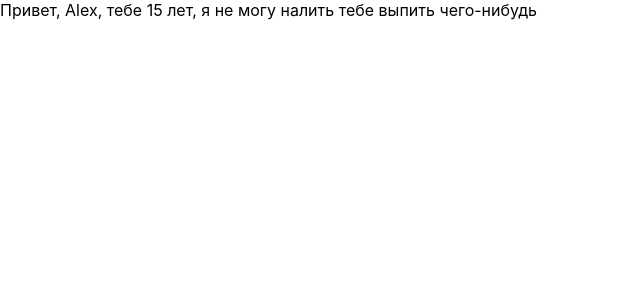
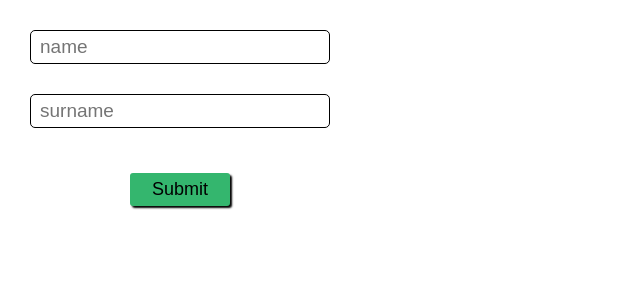
Before and after one commit to alexrazumniy/ReactCourse, a React (Create React App) app in the folder hw2/: page / in a window 1280 px wide. Shown: the top 300 px of the page, without its empty margins (0-640 px from the left). Built offline with nearby package versions, Linux system fonts and the light colour scheme.

Commit message:
task 2 performed fully

```diff
--- a/hw2/src/App.css
+++ b/hw2/src/App.css
@@ -1,38 +1,42 @@
-.App {
-  text-align: center;
+.form {
+  position: relative;
+  display: flex;
+  flex-direction: column;
+  width: 300px;
+  margin: 30px;
 }
 
-.App-logo {
-  height: 40vmin;
-  pointer-events: none;
+.input {
+  font-size: 19px;
+  padding: 5px 9px;
+  margin-bottom: 30px;
+  border: 1px solid;
+  border-radius: 5px;
 }
 
-@media (prefers-reduced-motion: no-preference) {
-  .App-logo {
-    animation: App-logo-spin infinite 20s linear;
-  }
+.button {
+  align-self: center;
+  width: 100px;
+  margin-top: 15px;
+  padding: 6px 16px;
+  font-size: 18px;
+  border: none;
+  border-radius: 3px;
+  background-color: rgb(52, 182, 110);
+  box-shadow: 2px 2px 2px;
+  cursor: pointer;
 }
 
-.App-header {
-  background-color: #282c34;
-  min-height: 100vh;
-  display: flex;
-  flex-direction: column;
-  align-items: center;
-  justify-content: center;
-  font-size: calc(10px + 2vmin);
-  color: white;
+.button:hover {
+  box-shadow: none;
+  transform: translate(2px, 2px);
+  cursor: pointer;
 }
 
-.App-link {
-  color: #61dafb;
+.error_text {
+  position: absolute;
+  font-size: 16px;
+  top: 120px;
+  left: 35px;
+  color: #f00;
 }
-
-@keyframes App-logo-spin {
-  from {
-    transform: rotate(0deg);
-  }
-  to {
-    transform: rotate(360deg);
-  }
-}
--- a/hw2/src/App.js
+++ b/hw2/src/App.js
@@ -1,9 +1,11 @@
 import React from "react";
 import "./App.css";
 
-//====Задача #1 - Работа с функциональными компонентами====//
+//===========================================================//
+//==== Задача #1 - Работа с функциональными компонентами ====//
+//===========================================================//
 
-//===== Task 1.1 =====
+//===== Task 1.1 =====//
 
 // export default class User extends React.Component {
 //   state = {
@@ -21,8 +23,9 @@ import "./App.css";
 //   }
 // }
 
-//===== Task 1.2 =====
-// ===> a)
+//===== Task 1.2 =====//
+
+// ===> a) <===//
 
 // const UserCard = (props) => {
 //   return (
@@ -35,7 +38,7 @@ import "./App.css";
 //   );
 // };
 
-// ===> b)
+// ===> b) <===//
 
 // const UserCard = ({name, surname, age}) => {
 //   return (
@@ -48,7 +51,7 @@ import "./App.css";
 //   );
 // };
 
-// ===> c)
+// ===> c) <===//
 
 // export default class User extends React.Component {
 //   state = {
@@ -77,110 +80,186 @@ import "./App.css";
 //   );
 // };
 
-//===== Task 1.3 =====
-// ===> a)
+//==== Task 1.3 =====//
 
-export default class User extends React.Component {
-  state = {
-    name: "Alex",
-    surname: "Ivanov",
-    age: 15,
-  };
+// ===> a) <===//
 
-  render() {
-    return (
-      <div>
-        <UserCardText {...this.state} />
-      </div>
-    );
-  }
-}
+// export default class User extends React.Component {
+//   state = {
+//     name: "Alex",
+//     surname: "Ivanov",
+//     age: 15,
+//   };
 
-// ===> b)
+//   render() {
+//     return (
+//       <div>
+//         <UserCardText {...this.state} />
+//       </div>
+//     );
+//   }
+// }
+
+// ===> b) <===//
 
 // const UserCardText = (props) => {
 //   return <div>My info: {Object.values(props).join(" - ")}</div>;
 // };
 
-// ===> c)
+// ===> c) <===//
 
-const UserCardText = (props) => {
-  let isAgeIn;
+// const UserCardText = (props) => {
+//   let isAgeIn;
 
-  if (props.age < 18) {
-    isAgeIn = "не"
-  } else isAgeIn = ""
+//   if (props.age < 18) {
+//     isAgeIn = "не"
+//   } else isAgeIn = ""
 
-  return <div>Привет, {props.name}, тебе {props.age} лет,
-  я <span>{isAgeIn}</span> могу налить тебе выпить чего-нибудь</div>
-};
+//   return <div>Привет, {props.name}, тебе {props.age} лет,
+//   я <span>{isAgeIn}</span> могу налить тебе выпить чего-нибудь</div>
+// };
 
+//======================================//
+//==== Задача #2 - Работа с формами ====//
+//======================================//
 
-
-
-
-// class Counter extends React.Component
-// constructor(props) {
-//     super(props);
-//     this.state = {counter: 0};
-//     this.handleClick = this.handleClick.bind(this);
-//   }
-
-//   handleClick(e) {
-
-//   }
-
-//   render() {
-//     return <div>null</div>
-//   }
-
-// export default Counter;
-
-// export default class Form extends Component {
+// export default class Form extends React.Component {
 //   state = {
-//     firstName: "",
-//     surName: "",
+//     name: "",
+//     surname: "",
+//     error: "",
 //   };
 
 //   onSubmit = (event) => {
 //     event.preventDefault();
 
-//     console.log(this.state.firstName, this.state.surName);
+//     if (this.state.name.length < 3 || this.state.surname.length < 3) {
+//       this.setState({ error: "С твоими данными что то не так ;(" });
+//       this.setState({
+//         name: "",
+//         surname: "",
+//       });
+//     } else
+//       alert(
+//         `Добро пожаловать - ${this.state.name
+//           .slice(0, 1)
+//           .toUpperCase()}${this.state.name
+//           .slice(1)
+//           .toLowerCase()} ${this.state.surname
+//           .slice(0, 1)
+//           .toUpperCase()}${this.state.surname.slice(1).toLowerCase()}`
+//       );
+//     // Делает первые буквы заглавными, остальные строчными
+//     this.setState({
+//       name: "",
+//       surname: "",
+//     });
 //   };
-
-// changeFirstNameValue = (event) => {
-//   this.setState({ firstName: event.target.value });
-// };
-
-// changeSurNameValue = (event) => {
-//   this.setState({ surName: event.target.value });
-// };
 
 //   changeValue = (event) => {
 //     this.setState({
 //       [event.target.name]: event.target.value,
+//       error: "",
 //     });
 //   };
 
 //   render() {
 //     return (
 //       <div>
-//         <form onSubmit={this.onSubmit}>
+//         <form className="form" onSubmit={this.onSubmit}>
 //           <input
+//             className="input"
 //             placeholder="name"
-//             name="firstName"
-//             value={this.state.firstName}
+//             name="name"
+//             value={this.state.name}
 //             onChange={this.changeValue}
 //           />
 //           <input
+//             className="input"
 //             placeholder="surname"
-//             name="surName"
-//             value={this.state.surName}
+//             name="surname"
+//             value={this.state.surname}
 //             onChange={this.changeValue}
 //           />
-//           <button type="submit">Submit</button>
+//           <button className="button" type="submit">
+//             Submit
+//           </button>
 //         </form>
+//         <p className="error_text">{this.state.error}</p>
 //       </div>
 //     );
 //   }
 // }
+
+
+//=================================================//
+//==== Задание #3 - работа с Lifecycle methods ====//
+//=================================================//
+
+export default class Form extends React.Component {
+  state = {
+    name: "",
+    surname: "",
+    error: "",
+  };
+
+  onSubmit = (event) => {
+    event.preventDefault();
+
+    if (this.state.name.length < 3 || this.state.surname.length < 3) {
+      this.setState({ error: "С твоими данными что то не так ;(" });
+      this.setState({
+        name: "",
+        surname: "",
+      });
+    } else
+      alert(
+        `Добро пожаловать - ${this.state.name
+          .slice(0, 1)
+          .toUpperCase()}${this.state.name
+          .slice(1)
+          .toLowerCase()} ${this.state.surname
+          .slice(0, 1)
+          .toUpperCase()}${this.state.surname.slice(1).toLowerCase()}`
+      );
+    // Делает первые буквы заглавными, остальные строчными
+    this.setState({
+      name: "",
+      surname: "",
+    });
+  };
+
+  changeValue = (event) => {
+    this.setState({
+      [event.target.name]: event.target.value,
+      error: "",
+    });
+  };
+
+  render() {
+    return (
+      <div>
+        <form className="form" onSubmit={this.onSubmit}>
+          <input
+            className="input"
+            placeholder="name"
+            name="name"
+            value={this.state.name}
+            onChange={this.changeValue}
+          />
+          <input
+            className="input"
+            placeholder="surname"
+            name="surname"
+            value={this.state.surname}
+            onChange={this.changeValue}
+          />
+          <button className="button" type="submit">
+            Submit
+          </button>
+        </form>
+        <p className="error_text">{this.state.error}</p>
+      </div>
+    );
+  }
+}
```
